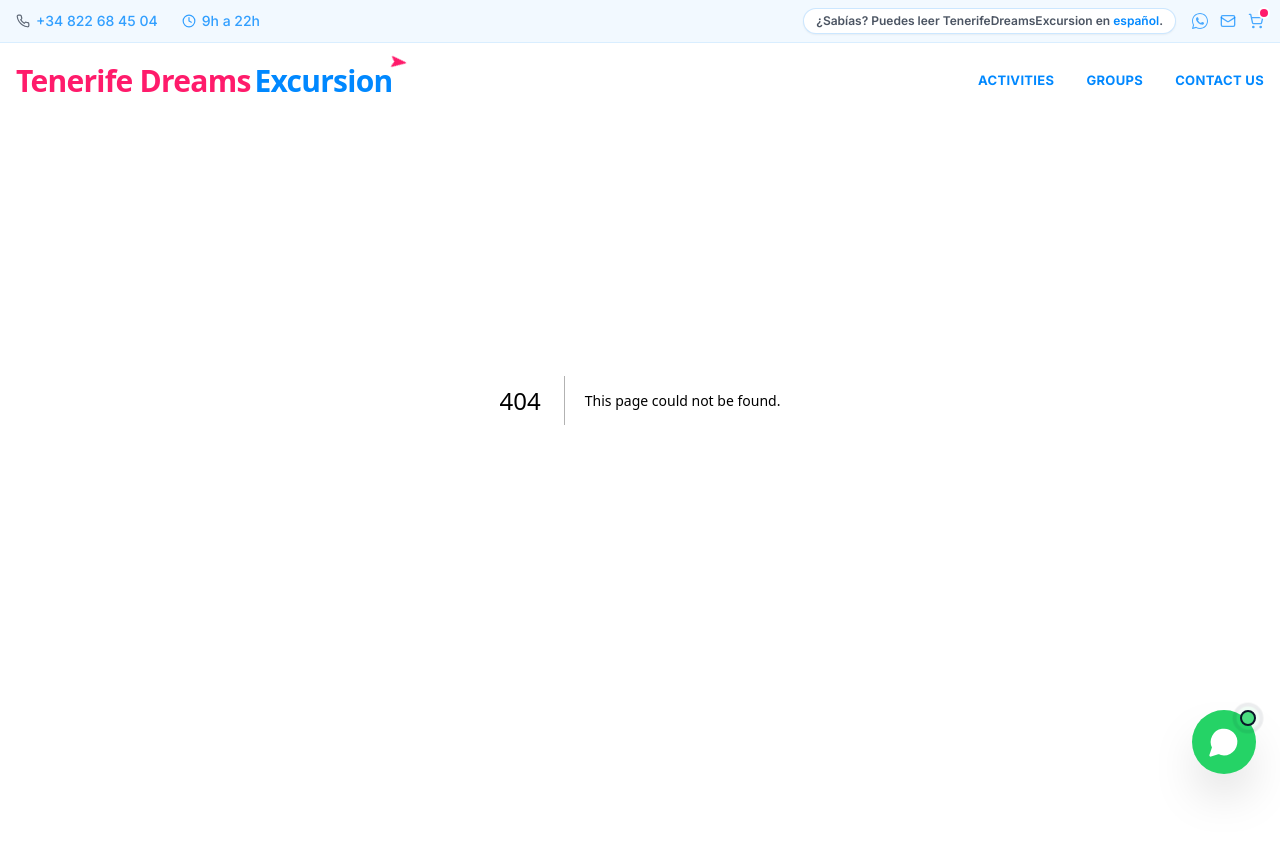
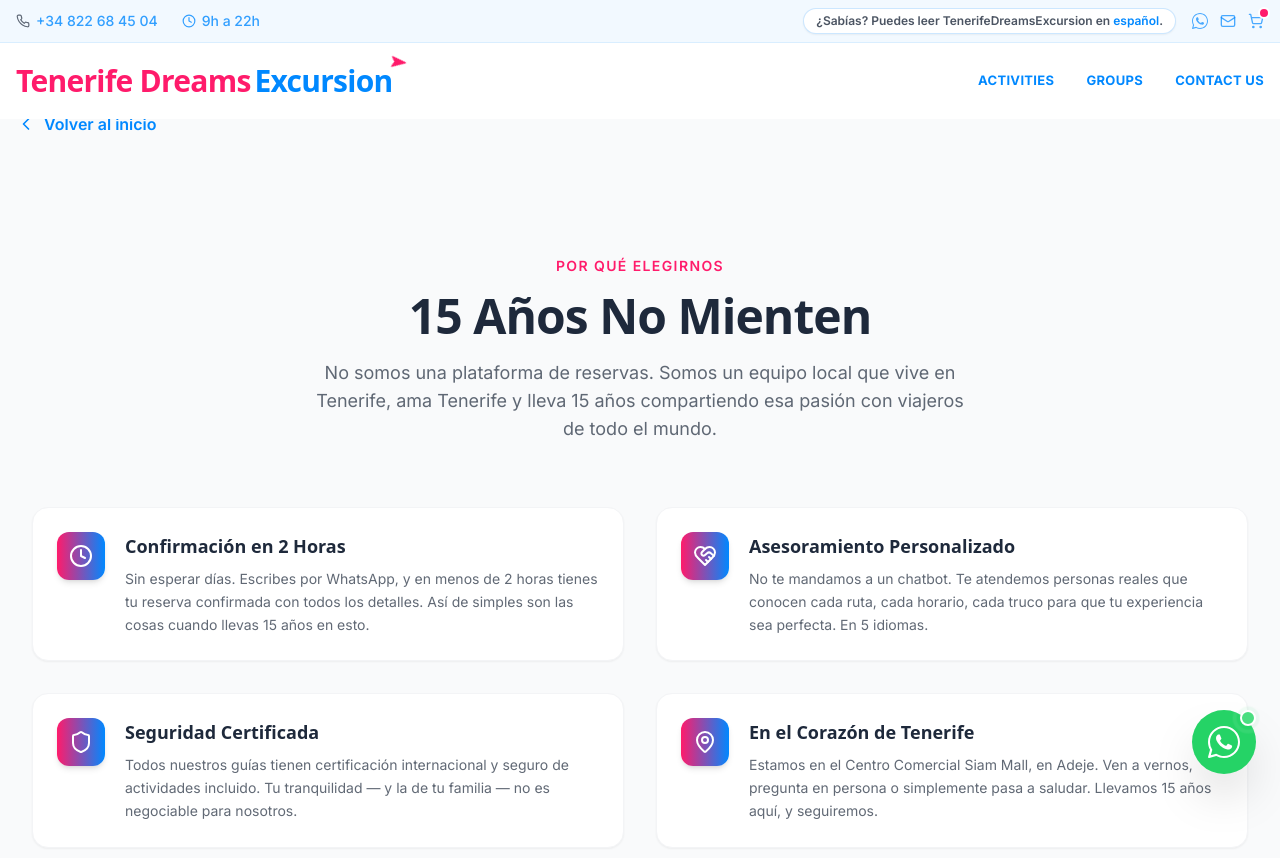
Before and after one commit to Antonio598/proyecto-43-web-1, a Next.js app: page /grupos in a window 1280 px wide. Before the commit this address had no page. Shown: the top 858 px of the page. Before the commit the page ends 800 px from the top, so only its background shows below. Built offline with nearby package versions, Linux system fonts and the light colour scheme; a web font is replaced by a local one.

Commit message:
feat: move why us to dedicated groups page and update whatsapp icon

```diff
--- /dev/null
+++ b/app/grupos/page.tsx
@@ -0,0 +1,27 @@
+import WhyUs from '@/components/sections/WhyUs'
+import { ChevronLeft } from 'lucide-react'
+import Link from 'next/link'
+
+export const metadata = {
+  title: 'Grupos | Tenerife Dreams Excursion',
+  description: 'Planea el viaje perfecto para tu grupo. Descubre por qué tantos viajeros eligen Tenerife Dreams Excursion para sus viajes en grupo.',
+}
+
+export default function GruposPage() {
+  return (
+    <main className="min-h-screen bg-gray-50 pt-28 pb-0">
+      <div className="container-max px-4">
+        <Link
+          href="/"
+          className="inline-flex items-center gap-2 text-trip-blue hover:text-trip-pink font-semibold mb-6 transition-colors"
+        >
+          <ChevronLeft className="w-5 h-5" />
+          Volver al inicio
+        </Link>
+      </div>
+
+      {/* Reusing the updated WhyUs section component for groups */}
+      <WhyUs />
+    </main>
+  )
+}
--- a/app/page.tsx
+++ b/app/page.tsx
@@ -1,7 +1,7 @@
 import HeroSection from '@/components/sections/HeroSection'
 import TrustBar from '@/components/sections/TrustBar'
 import ExperiencesGrid from '@/components/sections/ExperiencesGrid'
-import WhyUs from '@/components/sections/WhyUs'
+import ExperiencesGrid from '@/components/sections/ExperiencesGrid'
 import Footer from '@/components/sections/Footer'
 
 export default function Home() {
@@ -10,7 +10,6 @@
       <HeroSection />
       <TrustBar />
       <ExperiencesGrid />
-      <WhyUs />
       <Footer />
     </main>
   )
--- a/components/global/Header.tsx
+++ b/components/global/Header.tsx
@@ -72,8 +72,8 @@
          {/* Desktop Nav */}
          <nav className="hidden md:flex items-center gap-8">
            {[
-             { label: 'ACTIVITIES', href: '#experiencias' },
-             { label: 'GROUPS', href: '#nosotros' },
+             { label: 'ACTIVITIES', href: '/#experiencias' },
+             { label: 'GROUPS', href: '/grupos' },
              { label: 'CONTACT US', href: '#contacto' }
            ].map((item) => (
              <Link
@@ -106,8 +106,8 @@
            >
              <nav className="flex flex-col px-6 py-6 space-y-6">
                {[
-                 { label: 'ACTIVITIES', href: '#experiencias' },
-                 { label: 'GROUPS', href: '#nosotros' },
+                 { label: 'ACTIVITIES', href: '/#experiencias' },
+                 { label: 'GROUPS', href: '/grupos' },
                  { label: 'CONTACT US', href: '#contacto' }
                ].map((item) => (
                  <Link
--- a/components/global/WhatsAppButton.tsx
+++ b/components/global/WhatsAppButton.tsx
@@ -50,13 +50,22 @@
         onClick={handleClick}
         whileHover={{ scale: 1.1 }}
         whileTap={{ scale: 0.95 }}
-        className="w-16 h-16 bg-whatsapp rounded-full shadow-2xl flex items-center justify-center relative animate-float"
+        className="w-16 h-16 bg-[#25D366] rounded-full shadow-2xl flex items-center justify-center relative animate-float"
         aria-label="Contactar por WhatsApp"
       >
-        <MessageCircle className="w-8 h-8 text-white fill-white" />
-        <span className="absolute top-0 right-0 w-4 h-4 bg-green-400 rounded-full border-2 border-ocean-900 animate-ping" />
-        <span className="absolute top-0 right-0 w-4 h-4 bg-green-400 rounded-full border-2 border-ocean-900" />
+        <WhatsAppIcon className="w-8 h-8 text-white fill-white" />
+        <span className="absolute top-0 right-0 w-4 h-4 bg-green-400 rounded-full border-2 border-white animate-ping" />
+        <span className="absolute top-0 right-0 w-4 h-4 bg-green-400 rounded-full border-2 border-white" />
       </motion.a>
     </div>
   )
 }
+
+function WhatsAppIcon(props: any) {
+  return (
+    <svg viewBox="0 0 24 24" fill="currentColor" {...props}>
+      <path d="M17.472 14.382c-.297-.149-1.758-.867-2.03-.967-.273-.099-.471-.148-.67.15-.197.297-.767.966-.94 1.164-.173.199-.347.223-.644.075-.297-.15-1.255-.463-2.39-1.475-.883-.788-1.48-1.761-1.653-2.059-.173-.297-.018-.458.13-.606.134-.133.298-.347.446-.52.149-.174.198-.298.298-.497.099-.198.05-.371-.025-.52-.075-.149-.669-1.612-.916-2.207-.242-.579-.487-.5-.669-.51-.173-.008-.371-.01-.57-.01-.198 0-.52.074-.792.372-.272.297-1.04 1.016-1.04 2.479 0 1.462 1.065 2.875 1.213 3.074.149.198 2.096 3.2 5.077 4.487.709.306 1.262.489 1.694.625.712.227 1.36.195 1.871.118.571-.085 1.758-.719 2.006-1.413.248-.694.248-1.289.173-1.413-.074-.124-.272-.198-.57-.347z"/>
+      <path d="M12 0C5.373 0 0 5.373 0 12c0 2.117.553 4.104 1.523 5.833L.057 23.077a.75.75 0 00.921.921l5.244-1.466A11.945 11.945 0 0012 24c6.627 0 12-5.373 12-12S18.627 0 12 0zm0 22.5c-1.99 0-3.859-.553-5.455-1.516l-.39-.232-4.04 1.129 1.129-4.04-.232-.39A10.453 10.453 0 011.5 12C1.5 6.201 6.201 1.5 12 1.5S22.5 6.201 22.5 12 17.799 22.5 12 22.5z"/>
+    </svg>
+  )
+}
--- a/components/sections/WhyUs.tsx
+++ b/components/sections/WhyUs.tsx
@@ -29,20 +29,20 @@
 
 export default function WhyUs() {
   return (
-    <section id="nosotros" className="section-padding bg-ocean-950">
+    <section id="nosotros" className="section-padding bg-gray-50">
       <div className="container-max">
 
         <div className="text-center max-w-2xl mx-auto mb-16">
-          <p className="text-volcanic-400 font-semibold text-sm uppercase tracking-widest mb-3">
+          <p className="text-trip-pink font-semibold text-sm uppercase tracking-widest mb-3">
             Por Qué Elegirnos
           </p>
           <h2
-            className="font-display font-bold text-white mb-4"
+            className="font-display font-bold text-trip-dark mb-4"
             style={{ fontSize: 'clamp(1.75rem, 4vw, 3rem)', lineHeight: 1.15, letterSpacing: '-0.02em' }}
           >
             {BUSINESS.yearsExperience} Años No Mienten
           </h2>
-          <p className="text-white/60 text-lg">
+          <p className="text-trip-dark/70 text-lg">
             No somos una plataforma de reservas. Somos un equipo local que vive en Tenerife,
             ama Tenerife y lleva {BUSINESS.yearsExperience} años compartiendo esa pasión con viajeros de todo el mundo.
           </p>
@@ -54,14 +54,14 @@
             return (
               <div
                 key={i}
-                className="flex gap-5 p-6 rounded-2xl bg-ocean-800 border border-ocean-700 hover:border-volcanic-500/30 transition-colors duration-300"
+                className="flex gap-5 p-6 rounded-2xl bg-white border border-gray-100 shadow-sm hover:shadow-md hover:border-trip-pink/30 transition-all duration-300"
               >
-                <div className="flex-shrink-0 w-12 h-12 rounded-xl bg-gradient-volcanic flex items-center justify-center">
+                <div className="flex-shrink-0 w-12 h-12 rounded-xl bg-gradient-to-r from-trip-pink to-trip-blue flex items-center justify-center shadow-md">
                   <Icon className="w-6 h-6 text-white" />
                 </div>
                 <div>
-                  <h3 className="font-display font-bold text-lg text-white mb-2">{b.title}</h3>
-                  <p className="text-white/60 text-sm leading-relaxed">{b.description}</p>
+                  <h3 className="font-display font-bold text-lg text-trip-dark mb-2">{b.title}</h3>
+                  <p className="text-trip-dark/70 text-sm leading-relaxed">{b.description}</p>
                 </div>
               </div>
             )
```
